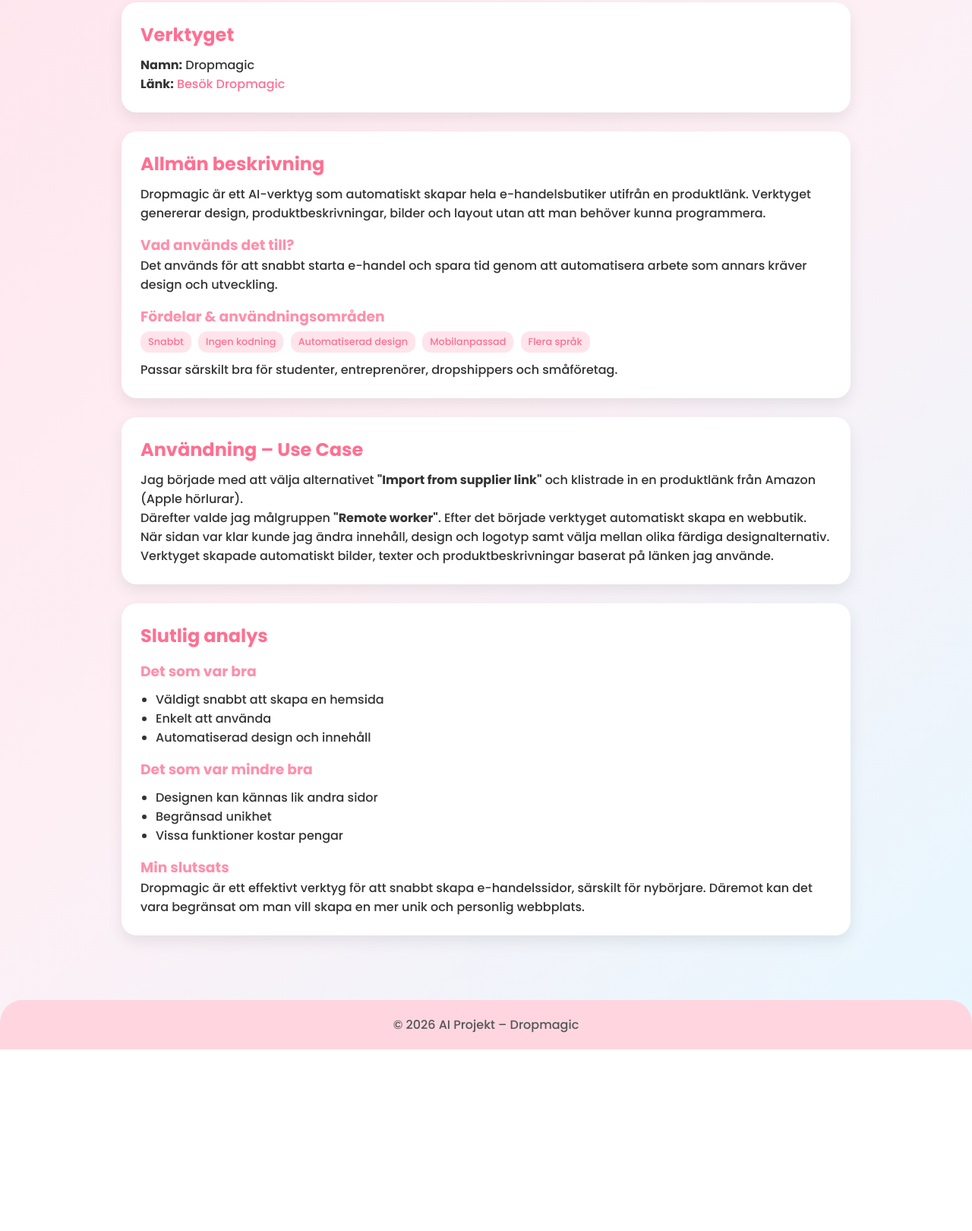
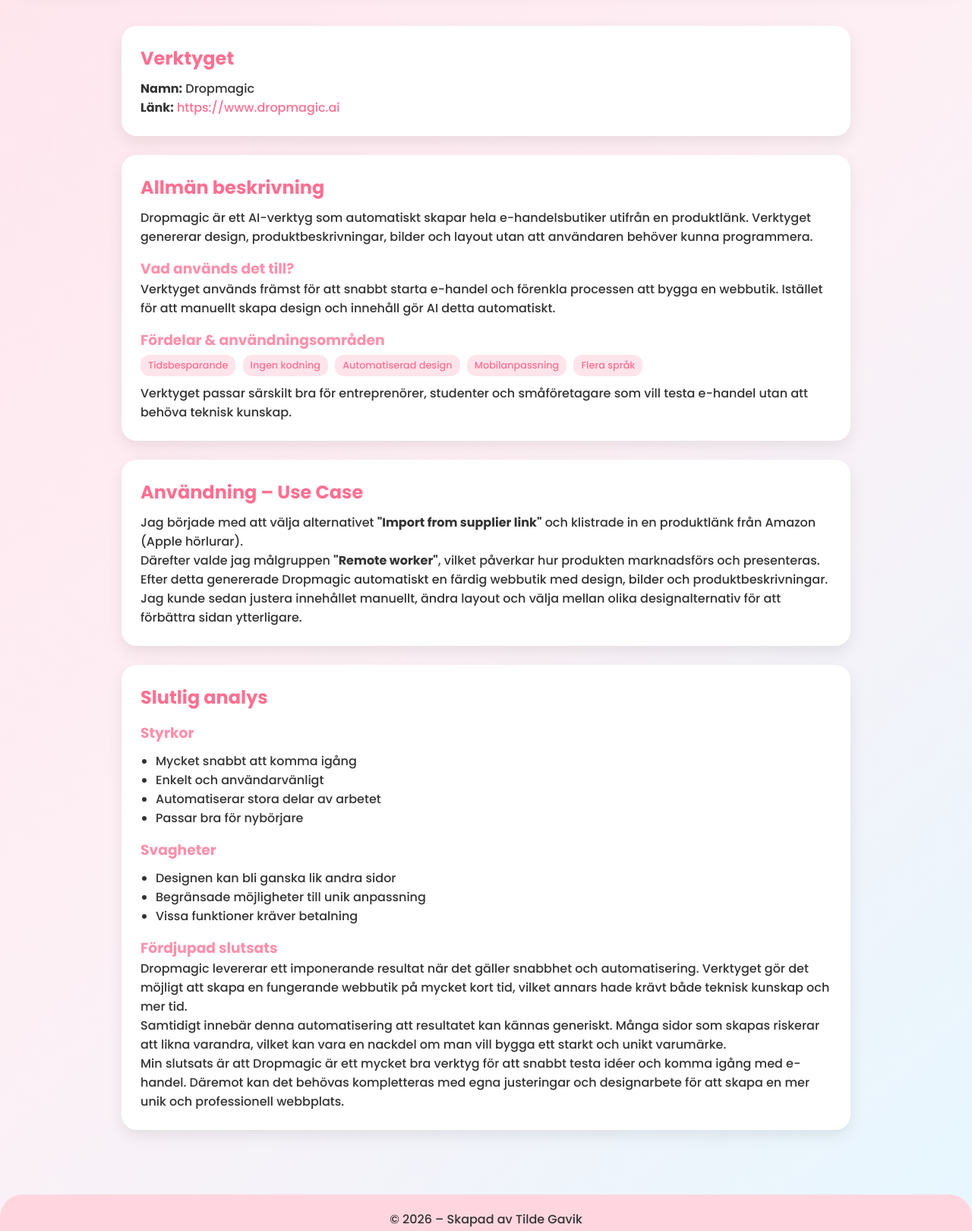
Before and after one commit to tilai123/aiverktyghemsida, a plain HTML site: page index.html in a window 1280 px wide. Shown: the part 262-1882 px from the top of the page at 76% size. Before the commit the page ends 1643 px from the top, so only its background shows below. Drawn offline with Linux system fonts and the light colour scheme.

Commit message:
Update index.html

```diff
--- a/index.html
+++ b/index.html
@@ -37,6 +37,13 @@
         header p {
             color: #fff;
             opacity: 0.9;
+        }
+
+        .creator {
+            margin-top: 10px;
+            font-size: 0.9rem;
+            color: #fff;
+            opacity: 0.8;
         }
 
         .container {
@@ -79,10 +86,6 @@
             font-weight: 500;
         }
 
-        a:hover {
-            text-decoration: underline;
-        }
-
         footer {
             text-align: center;
             padding: 20px;
@@ -90,10 +93,6 @@
             border-top-left-radius: 30px;
             border-top-right-radius: 30px;
             margin-top: 40px;
-        }
-
-        footer p {
-            color: #555;
         }
 
         .tag {
@@ -112,6 +111,7 @@
 <header>
     <h1>AI Projekt – Dropmagic</h1>
     <p>Redovisning av AI-verktyg</p>
+    <div class="creator">Skapad av: <strong>Tilde Gavik</strong></div>
 </header>
 
 <div class="container">
@@ -120,7 +120,7 @@
         <h2>Verktyget</h2>
         <p><strong>Namn:</strong> Dropmagic</p>
         <p><strong>Länk:</strong>
-            <a href="https://www.dropmagic.ai" target="_blank">Besök Dropmagic</a>
+            <a href="https://www.dropmagic.ai" target="_blank">https://www.dropmagic.ai</a>
         </p>
     </div>
 
@@ -129,26 +129,28 @@
         <p>
             Dropmagic är ett AI-verktyg som automatiskt skapar hela e-handelsbutiker
             utifrån en produktlänk. Verktyget genererar design, produktbeskrivningar,
-            bilder och layout utan att man behöver kunna programmera.
+            bilder och layout utan att användaren behöver kunna programmera.
         </p>
 
         <h3>Vad används det till?</h3>
         <p>
-            Det används för att snabbt starta e-handel och spara tid genom att
-            automatisera arbete som annars kräver design och utveckling.
+            Verktyget används främst för att snabbt starta e-handel och förenkla processen
+            att bygga en webbutik. Istället för att manuellt skapa design och innehåll
+            gör AI detta automatiskt.
         </p>
 
         <h3>Fördelar & användningsområden</h3>
         <div>
-            <span class="tag">Snabbt</span>
+            <span class="tag">Tidsbesparande</span>
             <span class="tag">Ingen kodning</span>
             <span class="tag">Automatiserad design</span>
-            <span class="tag">Mobilanpassad</span>
+            <span class="tag">Mobilanpassning</span>
             <span class="tag">Flera språk</span>
         </div>
 
         <p style="margin-top:10px;">
-            Passar särskilt bra för studenter, entreprenörer, dropshippers och småföretag.
+            Verktyget passar särskilt bra för entreprenörer, studenter och småföretagare
+            som vill testa e-handel utan att behöva teknisk kunskap.
         </p>
     </div>
 
@@ -160,50 +162,63 @@
         </p>
 
         <p>
-            Därefter valde jag målgruppen <strong>"Remote worker"</strong>.
-            Efter det började verktyget automatiskt skapa en webbutik.
+            Därefter valde jag målgruppen <strong>"Remote worker"</strong>, vilket påverkar
+            hur produkten marknadsförs och presenteras.
         </p>
 
         <p>
-            När sidan var klar kunde jag ändra innehåll, design och logotyp samt
-            välja mellan olika färdiga designalternativ.
+            Efter detta genererade Dropmagic automatiskt en färdig webbutik med design,
+            bilder och produktbeskrivningar.
         </p>
 
         <p>
-            Verktyget skapade automatiskt bilder, texter och produktbeskrivningar
-            baserat på länken jag använde.
+            Jag kunde sedan justera innehållet manuellt, ändra layout och välja mellan
+            olika designalternativ för att förbättra sidan ytterligare.
         </p>
     </div>
 
     <div class="card">
         <h2>Slutlig analys</h2>
 
-        <h3>Det som var bra</h3>
+        <h3>Styrkor</h3>
         <ul>
-            <li>Väldigt snabbt att skapa en hemsida</li>
-            <li>Enkelt att använda</li>
-            <li>Automatiserad design och innehåll</li>
+            <li>Mycket snabbt att komma igång</li>
+            <li>Enkelt och användarvänligt</li>
+            <li>Automatiserar stora delar av arbetet</li>
+            <li>Passar bra för nybörjare</li>
         </ul>
 
-        <h3>Det som var mindre bra</h3>
+        <h3>Svagheter</h3>
         <ul>
-            <li>Designen kan kännas lik andra sidor</li>
-            <li>Begränsad unikhet</li>
-            <li>Vissa funktioner kostar pengar</li>
+            <li>Designen kan bli ganska lik andra sidor</li>
+            <li>Begränsade möjligheter till unik anpassning</li>
+            <li>Vissa funktioner kräver betalning</li>
         </ul>
 
-        <h3>Min slutsats</h3>
+        <h3>Fördjupad slutsats</h3>
         <p>
-            Dropmagic är ett effektivt verktyg för att snabbt skapa e-handelssidor,
-            särskilt för nybörjare. Däremot kan det vara begränsat om man vill skapa
-            en mer unik och personlig webbplats.
+            Dropmagic levererar ett imponerande resultat när det gäller snabbhet och
+            automatisering. Verktyget gör det möjligt att skapa en fungerande webbutik
+            på mycket kort tid, vilket annars hade krävt både teknisk kunskap och mer tid.
+        </p>
+
+        <p>
+            Samtidigt innebär denna automatisering att resultatet kan kännas generiskt.
+            Många sidor som skapas riskerar att likna varandra, vilket kan vara en nackdel
+            om man vill bygga ett starkt och unikt varumärke.
+        </p>
+
+        <p>
+            Min slutsats är att Dropmagic är ett mycket bra verktyg för att snabbt testa
+            idéer och komma igång med e-handel. Däremot kan det behövas kompletteras med
+            egna justeringar och designarbete för att skapa en mer unik och professionell webbplats.
         </p>
     </div>
 
 </div>
 
 <footer>
-    <p>© 2026 AI Projekt – Dropmagic</p>
+    <p>© 2026 – Skapad av Tilde Gavik</p>
 </footer>
 
 </body>
```
